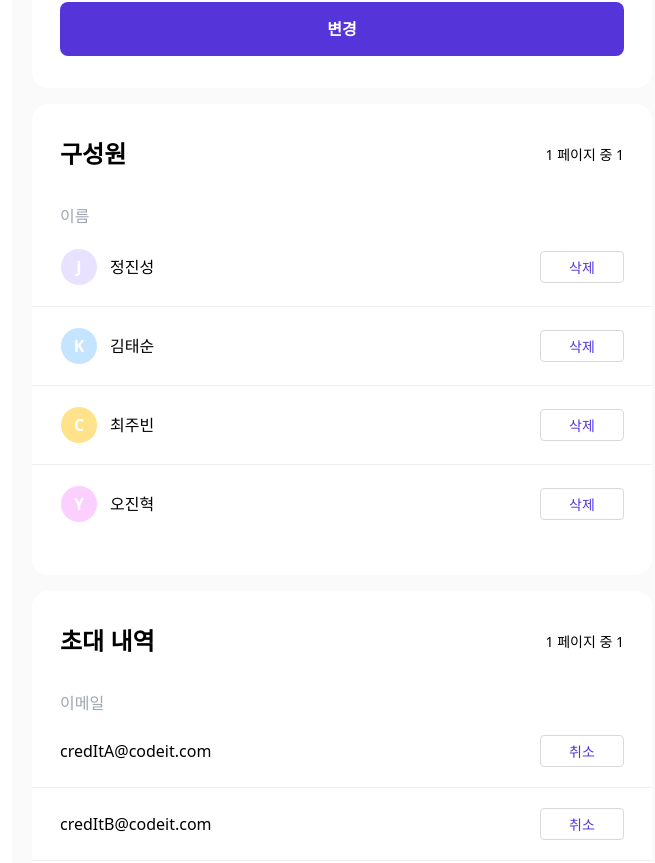
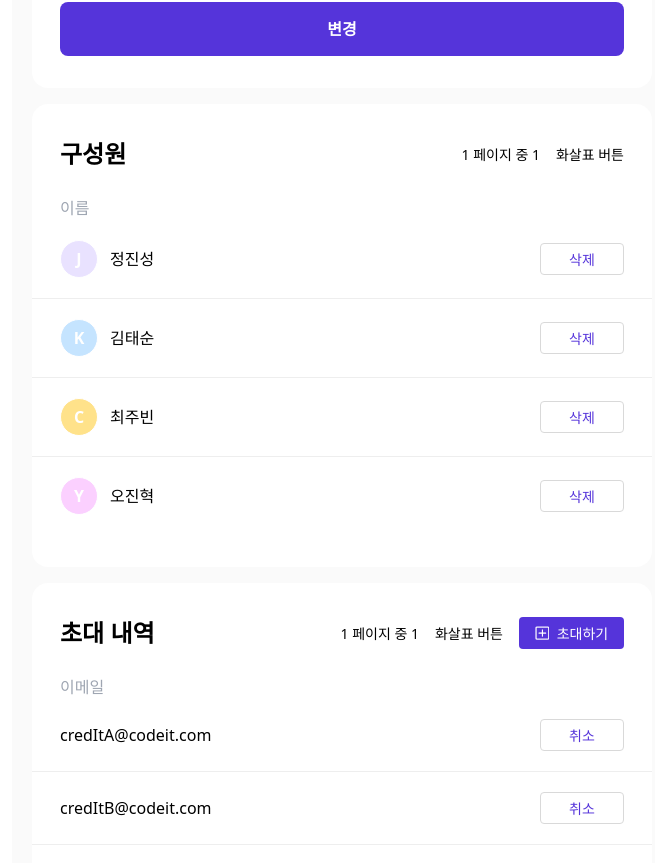
Before and after one commit to codeit17-part3-team5/taskify-fe, a Next.js app: page /mydashboard/dashboard/DashboardEdit in a window 1280 px wide. Shown: the part 395-1258 px from the top of the page, without its empty margins (288-943 px from the left). Built offline with nearby package versions, Linux system fonts and the light colour scheme.

Commit message:
Desgin: mydashboard부분 전체적인 디자인 수정

```diff
--- a/components/Modal.tsx
+++ b/components/Modal.tsx
@@ -1,5 +1,5 @@
 import { ReactNode, useEffect, useState } from 'react';
-import { createPortal } from 'react-dom';
+// import { createPortal } from 'react-dom';
 
 type ModalProps = {
   open: boolean;
@@ -39,7 +39,8 @@ export default function Modal({
 
   if (!mounted || !open) return null;
 
-  return createPortal(
+  return (
+    <>
       <div className="fixed inset-0 z-50 isolate">
         <div
           className={`absolute inset-0 ${overlayClassName ?? 'bg-black/40'}`}
@@ -56,7 +57,8 @@ export default function Modal({
             {children}
           </div>
         </div>
-    </div>,
-    document.body
+      </div>
+      , document.body
+    </>
   );
 }
--- a/components/dashboard/CreateDashboard.tsx
+++ b/components/dashboard/CreateDashboard.tsx
@@ -12,7 +12,7 @@ export default function CreateDashboard() {
             <input
               type="text"
               placeholder="뉴프로젝트"
-              className="h-[50px] px-4 py-[15px] rounded-[8px] border border-[#D9D9D9]"
+              className="h-[50px] px-4 py-[15px] rounded-[8px] border border-[#D9D9D9] focus:outline-none"
             />
           </div>
           <ColorChipSection />
--- a/src/pages/mydashboard/MydashBoard.tsx
+++ b/src/pages/mydashboard/MydashBoard.tsx
@@ -44,7 +44,8 @@ export default function MydashBoard() {
                 <PlusButton />
               </div>
               {DASHBOARD_CARDS.slice(0, 6).map((card) => (
-                <div
+                <Link
+                  href="/mydashboard/dashboard/DashboardEdit"
                   key={card.id}
                   className="w-[332px] h-[70px] flex gap-3 items-center justify-between px-5 py-[22px] bg-[#ffffff] border border-[#D9D9D9] rounded-[8px] font-semibold"
                 >
@@ -53,7 +54,7 @@ export default function MydashBoard() {
                       className="inline-block w-2 h-2 rounded-full"
                       style={{ backgroundColor: card.dot }}
                     />
-                    <div>
+                    <div className="text-[16px]">
                       {card.title}
                       {card.isOwnerCrown ? (
                         <span className="ml-1">👑</span>
@@ -68,8 +69,11 @@ export default function MydashBoard() {
                       height={14}
                     />
                   </div>
+                </Link>
+              ))}
             </div>
-              ))}
+            <div className="flex justify-end gap-4 text-[14px]">
+              1 페이지 중 1<button>화살표 버튼</button>
             </div>
           </div>
           <div className="w-[1020px] py-8 bg-white flex gap-6 rounded-[8px] mt-15 flex-col">
@@ -83,27 +87,27 @@ export default function MydashBoard() {
                   height={16}
                 />
                 <input
+                  value={query}
+                  onChange={(e) => setQuery(e.target.value)}
                   type="text"
                   placeholder="검색"
-                  className="text-[16px] text-[#9FA6B2] font-semibold w-full"
+                  className="text-[16px] text-[#9FA6B2] font-semibold w-full focus:outline-none"
                 />
               </div>
             </div>
             <div className="w-full font-normal text-4">
-              <div className="pl-[76px] pr-8">
-                <div className="grid grid-cols-3 text-[#9FA6B2] w-[798px]">
+              <div>
+                <div className="pl-[76px] pr-8 grid grid-cols-3 text-[#9FA6B2] w-[820px]">
                   <div className="col-span-1">이름</div>
                   <div className="col-span-1">초대자</div>
                   <div className="col-span-1 flex justify-center">
                     수락 여부
                   </div>
                 </div>
-                <div className="divide-y divide-[#F1F5F9] w-[798px]">
+                <div className="divide-y divide-[#F1F5F9] w-full">
                   {filteredInvites.map((row) => (
-                    <div
-                      key={row.id}
-                      className="grid grid-cols-3 items-center py-5"
-                    >
+                    <div key={row.id} className="w-full">
+                      <div className="pl-[76px] pr-8 grid grid-cols-3 items-center py-5 w-[820px]">
                         <div>{row.name}</div>
                         <div>{row.inviter}</div>
                         <div className="flex gap-2.5 justify-center">
@@ -113,6 +117,7 @@ export default function MydashBoard() {
                           <button className="px-[29px] py-[7px] rounded-[4px] border border-[#D9D9D9] text-[14px] text-[#5534DA] font-medium font-pretendard">
                             거절
                           </button>
+                        </div>
                       </div>
                     </div>
                   ))}
--- a/src/pages/mydashboard/dashboard/DashboardEdit.tsx
+++ b/src/pages/mydashboard/dashboard/DashboardEdit.tsx
@@ -3,6 +3,7 @@ import Link from 'next/link';
 import ColorChipSection from '../../../../components/ColorChipSection';
 import { MOCK_MEMBERS, MOCK_INVITES } from '@/MockDashboardData';
 import Arrowleftfrom from './Arrowleft.png';
+import Plusinviteing from './Plusinvite.png';
 
 export default function DashboardEdit() {
   return (
@@ -35,7 +36,7 @@ export default function DashboardEdit() {
                       <input
                         type="text"
                         placeholder="뉴프로젝트"
-                        className="h-[50px] px-4 py-[15px] rounded-[8px] border border-[#D9D9D9] text-[16px]"
+                        className="h-[50px] px-4 py-[15px] rounded-[8px] border border-[#D9D9D9] text-[16px] focus:outline-none"
                       />
                     </div>
                     <ColorChipSection />
@@ -49,10 +50,10 @@ export default function DashboardEdit() {
                 <div className="px-[28px] flex justify-between items-center text-[24px] font-bold">
                   구성원
                   <div className="flex gap-4 items-center text-[14px] font-normal">
-                    1 페이지 중 1
+                    1 페이지 중 1<button>화살표 버튼</button>
                   </div>
                 </div>
-                <div className="px-[28px] text-[16px] font-normal text-[#9FA6B2] mt-8">
+                <div className="px-[28px] text-[16px] font-normal text-[#9FA6B2] mt-6">
                   이름
                 </div>
                 <ul className="divide-y divide-[#EEEEEE]">
@@ -83,10 +84,19 @@ export default function DashboardEdit() {
                 <div className="px-[28px] flex justify-between items-center text-[24px] font-bold">
                   초대 내역
                   <div className="flex gap-4 items-center text-[14px] font-normal">
-                    1 페이지 중 1
+                    1 페이지 중 1<button>화살표 버튼</button>
+                    <button className="w-[105px] h-8 bg-[#5534DA] text-white text-[14px] rounded-[4px] flex items-center justify-center gap-2">
+                      <Image
+                        src={Plusinviteing}
+                        alt="플러스 버튼"
+                        width={14}
+                        height={14}
+                      />
+                      초대하기
+                    </button>
                   </div>
                 </div>
-                <div className="px-[28px] text-[16px] font-normal text-[#9FA6B2] mt-8">
+                <div className="px-[28px] text-[16px] font-normal text-[#9FA6B2] mt-6">
                   이메일
                 </div>
                 <ul className="divide-y divide-[#EEEEEE]">
```
Also changed, not shown: src/pages/mydashboard/dashboard/Plusinvite.png (added). Lines whose indentation alone changed are shown as unchanged.
